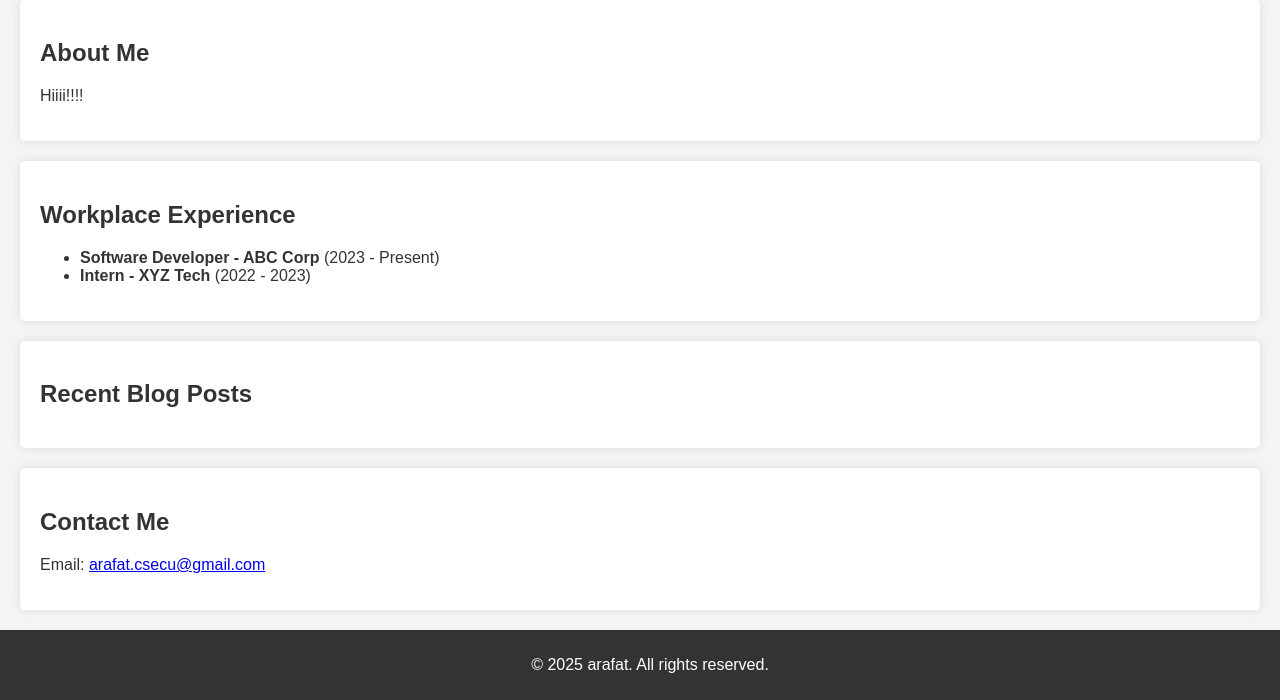
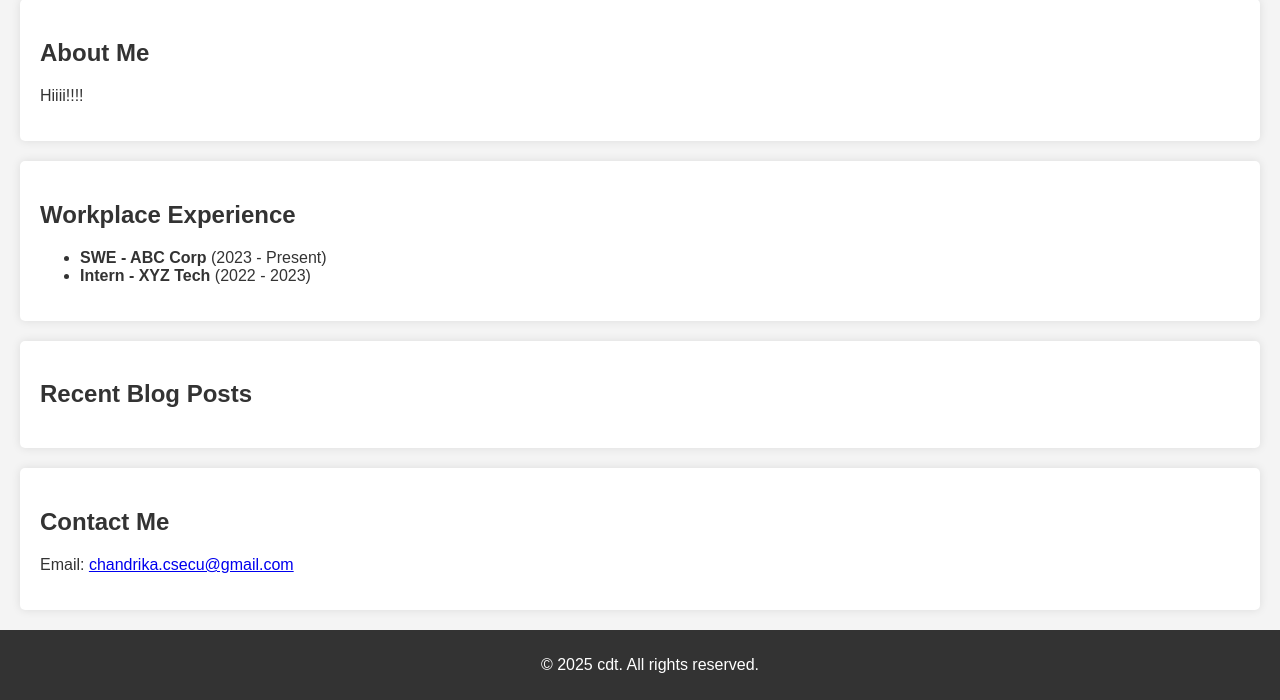
Before and after one commit to Chandrika002/blog_site, a Django app: template templates/portfolio.html in a window 1280 px wide. Shown: the part 165-865 px from the top of that part. Run offline with Django 5.2, Linux system fonts and the light colour scheme; the template is opened without the code that fills it, so the values that code supplies are empty; the page is wider than the window, and the part outside it is not shown.

Commit message:
created portfolio

```diff
--- a/blog_site/urls.py
+++ b/blog_site/urls.py
@@ -21,5 +21,5 @@ urlpatterns = [
     path('admin/', admin.site.urls),
     path('post-list/',post_list_view),
     path('portfolio/',portfolio_view),
-    path("single_post/<int:abc>", single_post_view),
+    path("single_post/<int:abc>", single_post_view, name = "one-post"),
 ]
--- a/posts/views.py
+++ b/posts/views.py
@@ -19,7 +19,7 @@ def portfolio_view(request):
     context={
         "data":portfolio_data
     }
-    return render(request,"post.html", context)
+    return render(request,"portfolio.html", context)
 
 def single_post_view(request, abc) :
     post_data = Post.objects.get(id = abc)
--- a/templates/portfolio.html
+++ b/templates/portfolio.html
@@ -69,7 +69,7 @@
     <section id="experience">
         <h2>Workplace Experience</h2>
         <ul>
-            <li><strong>Software Developer - ABC Corp</strong> (2023 - Present)</li>
+            <li><strong>SWE - ABC Corp</strong> (2023 - Present)</li>
             <li><strong>Intern - XYZ Tech</strong> (2022 - 2023)</li>
         </ul>
     </section>
@@ -87,14 +87,14 @@
 
     <section id="contact">
         <h2>Contact Me</h2>
-        <p>Email: <a href="mailto:chandrika.csecu@gmail.com">arafat.csecu@gmail.com</a></p>
+        <p>Email: <a href="mailto:chandrika.csecu@gmail.com">chandrika.csecu@gmail.com</a></p>
         <!-- <p>GitHub: <a href="https://github.com/arafatsheikh098" target="_blank">github.com/arafatsheikh098</a></p>
         <p>LinkedIn: <a href="https://www.linkedin.com/in/arafatsheikh098" target="_blank">linkedin.com/in/arafatsheikh098</a></p>
         <p>Facebook: <a href="https://facebook.com/arafatsheikh098" target="_blank">facebook.com/arafatsheikh098</a></p>
      -->
     </section>
     <footer>
-        <p>&copy; 2025 arafat. All rights reserved.</p>
+        <p>&copy; 2025 cdt. All rights reserved.</p>
     </footer>
 </body>
 </html>
```
Also changed, not shown: db.sqlite3.
